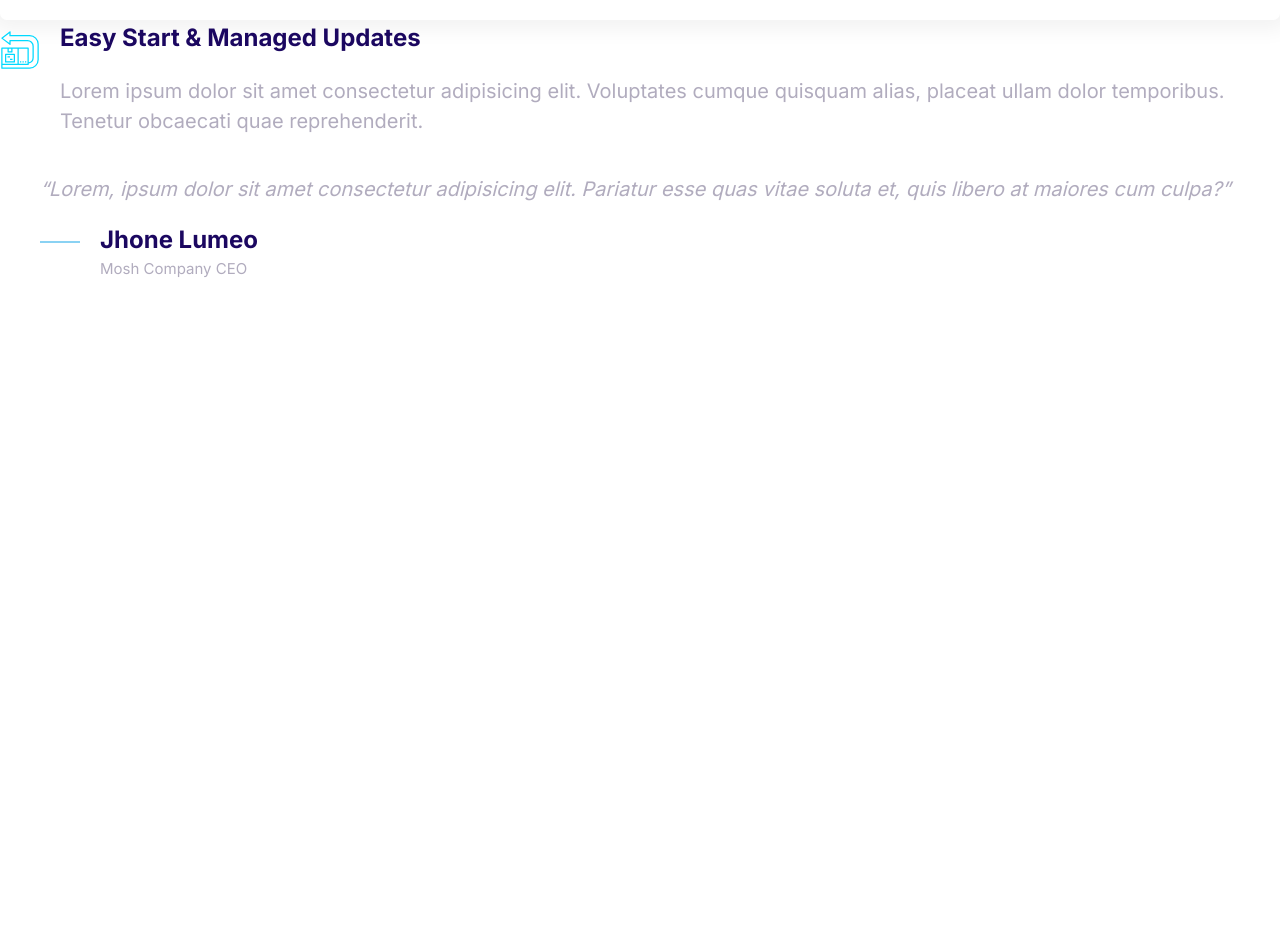
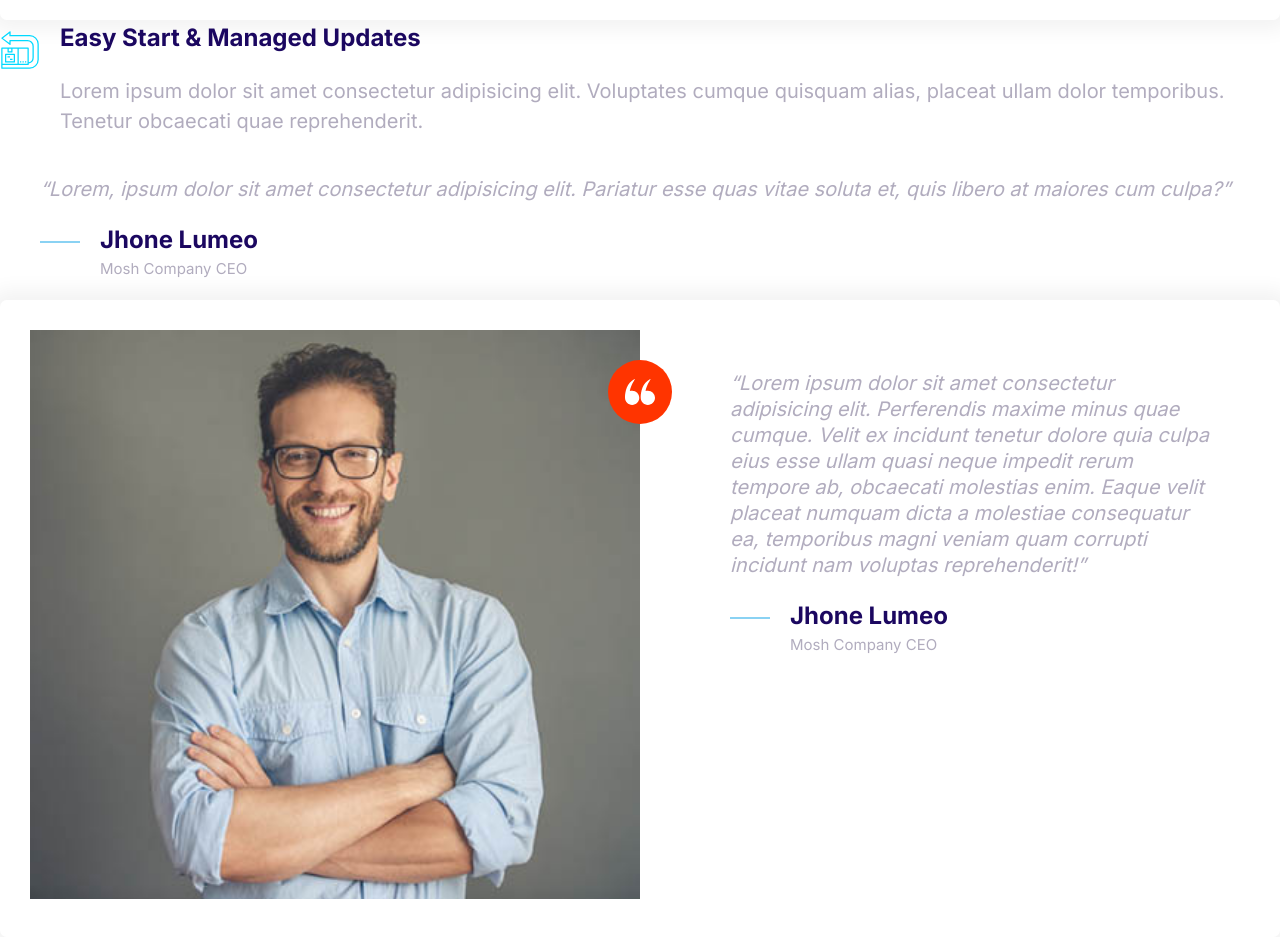
Before and after one commit to Rosteelton/frontend-first-steps, a plain HTML site: page moshify.html in a window 1280 px wide. Shown: the part 1554-2491 px from the top of the page. Before the commit the page ends 1854 px from the top, so only its background shows below. Drawn offline with Linux system fonts and the light colour scheme.

Commit message:
testimonial

```diff
--- a/css/moshify.css
+++ b/css/moshify.css
@@ -132,6 +132,16 @@ a {
   display: inline-flex;
   justify-content: center;
   align-items: center;
+}
+
+.icon--accent {
+  fill: white;
+  width: 30px;
+  height: 30px;
+}
+
+.icon-container--accent {
+  background-color: var(--color-accent);
 }
 
 /* Buttons */
@@ -314,3 +324,37 @@ a {
 .quote .media__pic {
   padding-top: 0rem;
 }
+
+/* Grids */
+
+.grid {
+  display: grid;
+}
+
+.grid--1x2 {
+  grid-template-columns: 1fr 1fr;
+}
+
+/* Testimonial */
+
+.testimonial {
+  padding: 3rem;
+}
+
+.testimonial__image--container {
+  position: relative;
+}
+
+.testimonial__image {
+  width: 100%;
+}
+
+.testimonial__image--container > .icon-container {
+  position: absolute;
+  top: 3rem;
+  right: -32px;
+}
+
+.quote--testimonial {
+  padding-left: 5rem;
+}
--- a/moshify.html
+++ b/moshify.html
@@ -106,6 +106,37 @@
         </footer>
     </blockquote>
 
+    <div class="card testimonial">
+        <div class="grid grid--1x2">
+            <div class="testimonial__image--container">
+                <img class="testimonial__image" src="/images/testimonial.jpg" alt="">
+                <span class="icon-container icon-container--accent">
+                    <svg class="icon icon--accent">
+                        <use xlink:href="/images/icons/sprite.svg#quotes"></use>
+                    </svg>
+                </span>
+            </div>
+            <blockquote class="quote quote--testimonial">
+                <p class="quote__text">Lorem ipsum dolor sit amet consectetur adipisicing elit. Perferendis maxime minus
+                    quae cumque. Velit ex incidunt tenetur dolore quia culpa eius esse ullam quasi neque impedit rerum
+                    tempore ab, obcaecati molestias enim. Eaque velit placeat numquam dicta a molestiae consequatur ea,
+                    temporibus magni veniam quam corrupti incidunt nam voluptas reprehenderit!</p>
+                <footer class="quote__description">
+                    <div class="media">
+                        <div class="media__pic">
+                            <svg class="icon icon--primary">
+                                <use xlink:href="/images/icons/sprite.svg#line"></use>
+                            </svg>
+                        </div>
+                        <div class="media__body">
+                            <h3 class="media__title">Jhone Lumeo</h3>
+                            <p class="quote__organization">Mosh Company CEO</p>
+                        </div>
+                    </div>
+                </footer>
+            </blockquote>
+        </div>
+    </div>
 </body>
 
 </html>
```
Also changed, not shown: components/testimonial.html (added, +31 -0 lines), css/styles.css (line endings or trailing spaces), images/testimonial.jpg (added).
